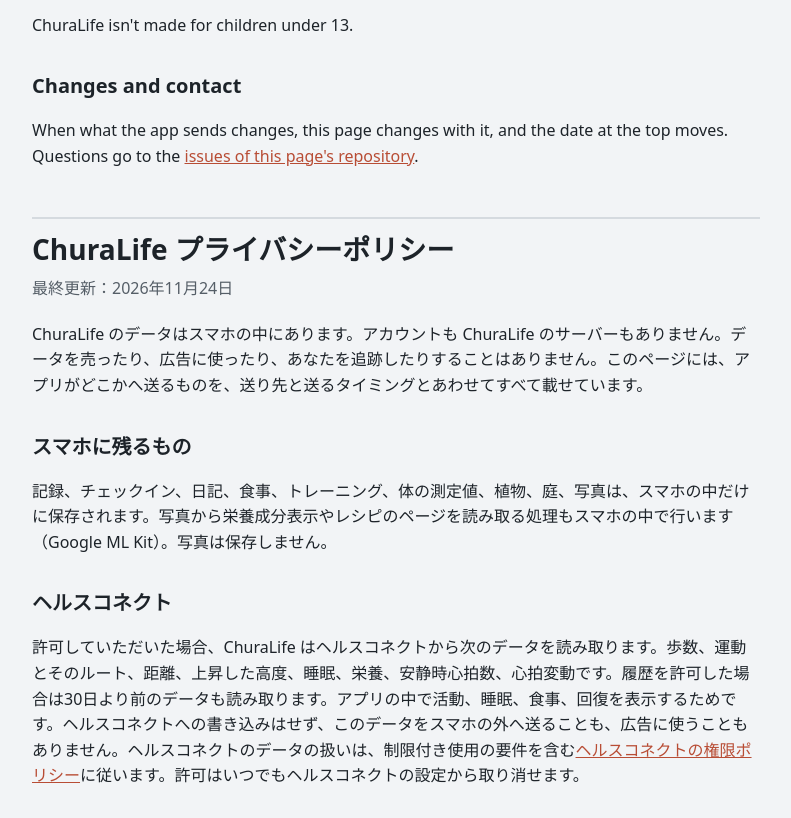
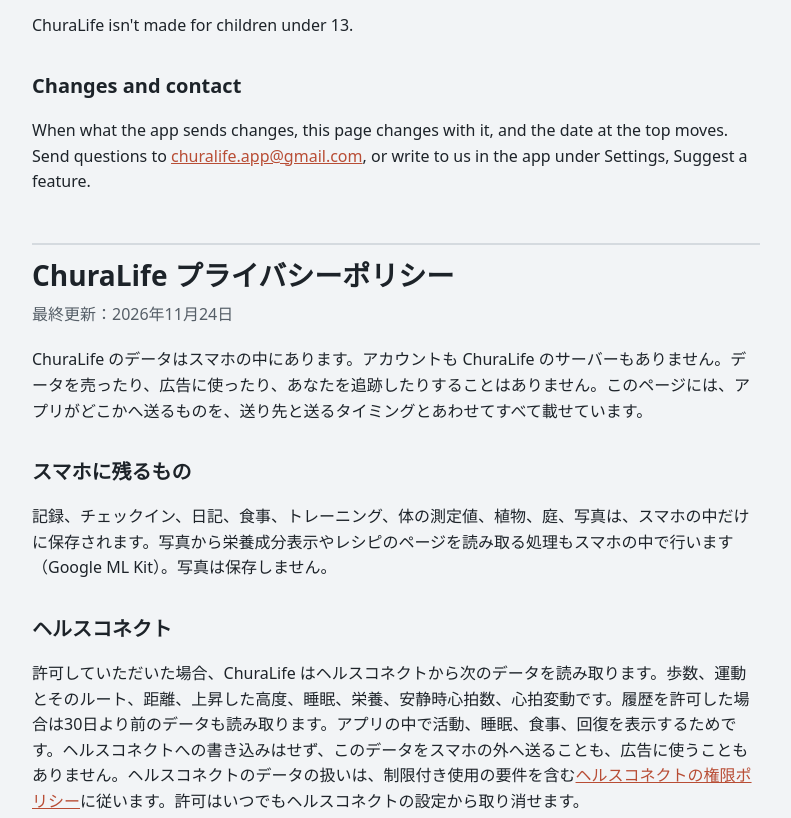
Before and after one commit to churalifeapp/privacy, a plain HTML site: page index.html in a window 1280 px wide. Shown: the part 2422-3240 px from the top of the page, without its empty margins (244-1035 px from the left). Drawn offline with Linux system fonts and the light colour scheme.

Commit message:
Contact by email instead of GitHub issues

```diff
--- a/index.html
+++ b/index.html
@@ -70,7 +70,7 @@
 <p>ChuraLife isn't made for children under 13.</p>
 
 <h2>Changes and contact</h2>
-<p>When what the app sends changes, this page changes with it, and the date at the top moves. Questions go to the <a href="https://github.com/churalifeapp/privacy/issues">issues of this page's repository</a>.</p>
+<p>When what the app sends changes, this page changes with it, and the date at the top moves. Send questions to <a href="mailto:churalife.app@gmail.com">churalife.app@gmail.com</a>, or write to us in the app under Settings, Suggest a feature.</p>
 </section>
 
 <section id="ja" lang="ja">
@@ -114,7 +114,7 @@
 <p>ChuraLife は13歳未満のお子さま向けのアプリではありません。</p>
 
 <h2>変更とお問い合わせ</h2>
-<p>アプリが送るものが変わったら、このページも変わり、上の日付も更新されます。お問い合わせは<a href="https://github.com/churalifeapp/privacy/issues">このページのリポジトリの issue</a> からどうぞ。</p>
+<p>アプリが送るものが変わったら、このページも変わり、上の日付も更新されます。お問い合わせは <a href="mailto:churalife.app@gmail.com">churalife.app@gmail.com</a> へどうぞ。アプリの設定にある「機能を提案する」からも送れます。</p>
 </section>
 
 <section id="de" lang="de">
@@ -158,7 +158,7 @@
 <p>ChuraLife ist nicht für Kinder unter 13 Jahren gedacht.</p>
 
 <h2>Änderungen und Kontakt</h2>
-<p>Ändert sich, was die App schickt, ändert sich auch diese Seite, und das Datum oben rückt nach. Fragen bitte über die <a href="https://github.com/churalifeapp/privacy/issues">Issues des Repositorys dieser Seite</a>.</p>
+<p>Ändert sich, was die App schickt, ändert sich auch diese Seite, und das Datum oben rückt nach. Fragen kannst du an <a href="mailto:churalife.app@gmail.com">churalife.app@gmail.com</a> schicken oder in der App unter Einstellungen bei „Funktion vorschlagen“ stellen.</p>
 </section>
 </main>
 </body>
```
Also changed, not shown: 1 other file.
